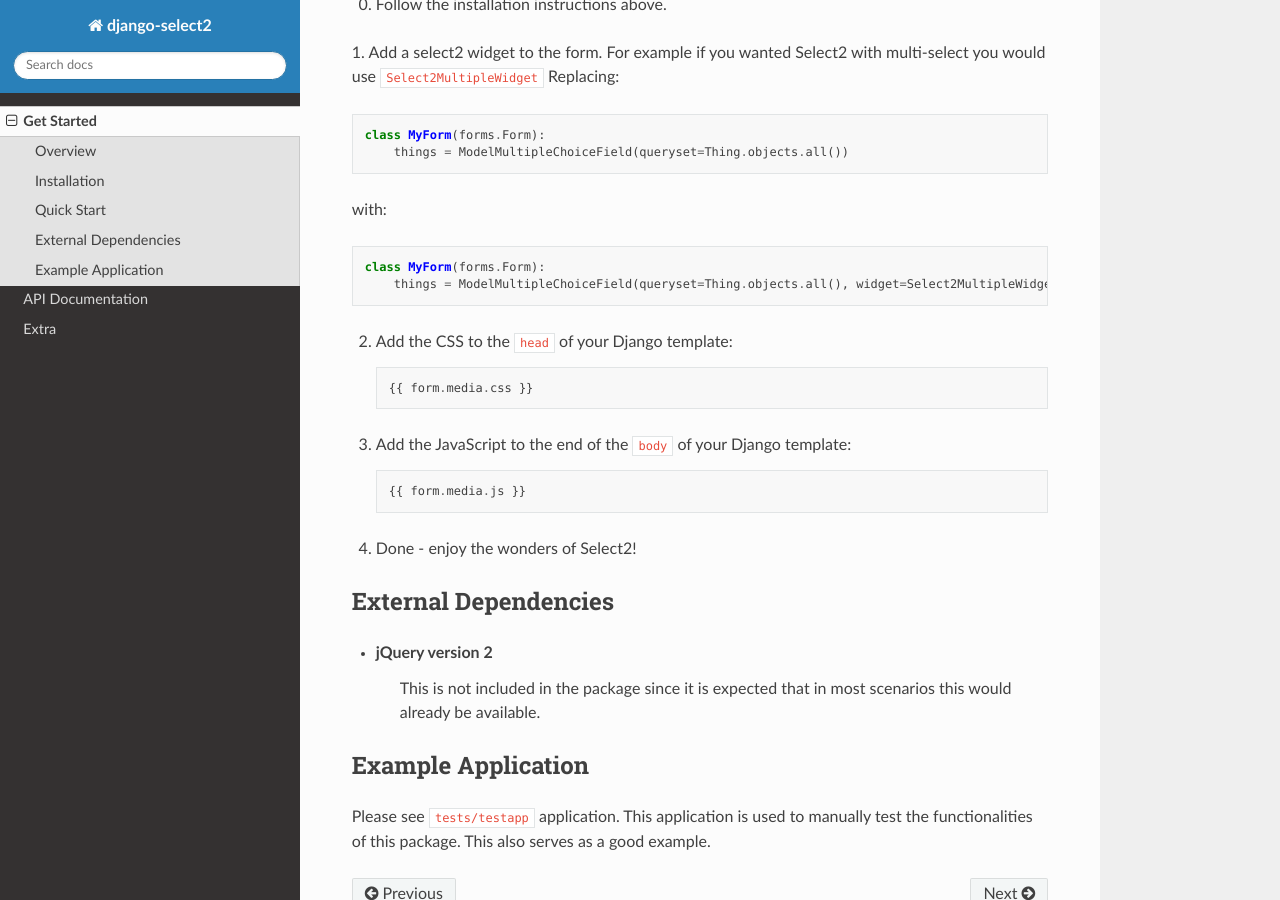
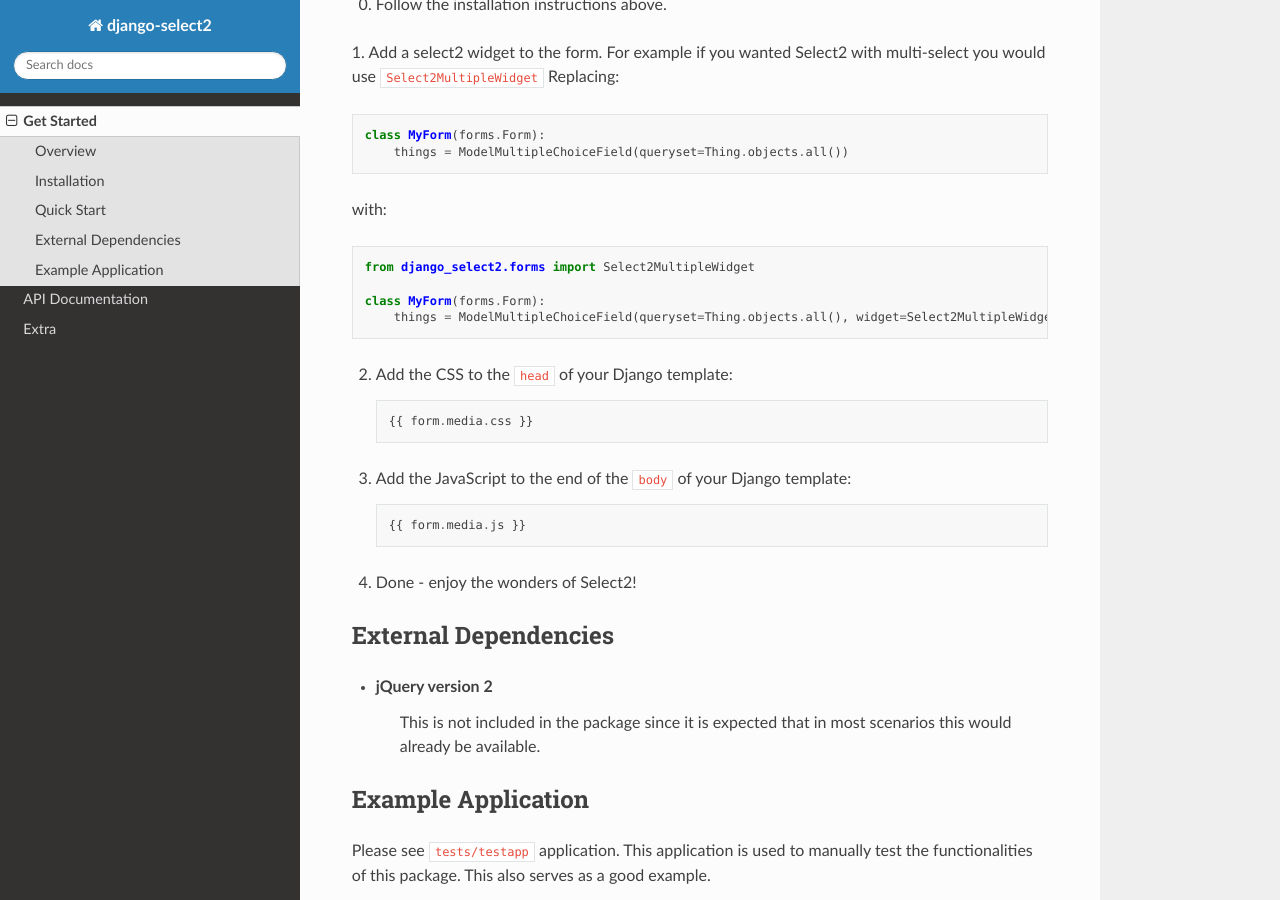
Before and after one commit to vitalii312/Vacasa, a Sphinx documentation site: the page built from docs/get_started.rst, in a window 1280 px wide and 900 px high, scrolled down 775 px. Built offline with Sphinx 7.4.7 and the Read the Docs theme 2.0.0, drawn with Linux system fonts in a browser that asks for light colours.

Commit message:
Update get_started.rst (#513)
explicit import to help us find Select2MultipleWidget

```diff
--- a/docs/get_started.rst
+++ b/docs/get_started.rst
@@ -39,6 +39,8 @@
 
 with::
 
+        from django_select2.forms import Select2MultipleWidget
+
         class MyForm(forms.Form):
             things = ModelMultipleChoiceField(queryset=Thing.objects.all(), widget=Select2MultipleWidget)
 
```
